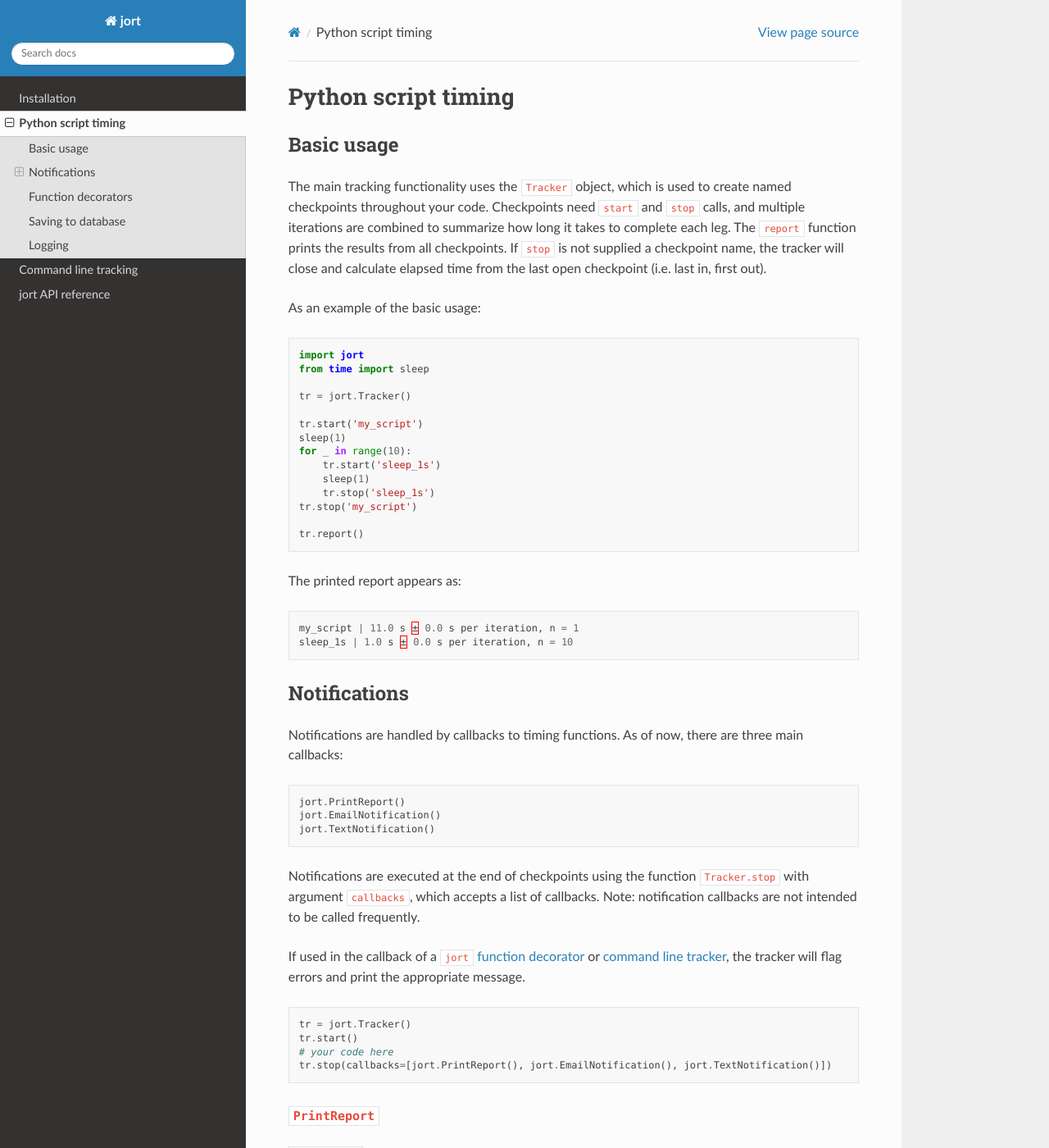
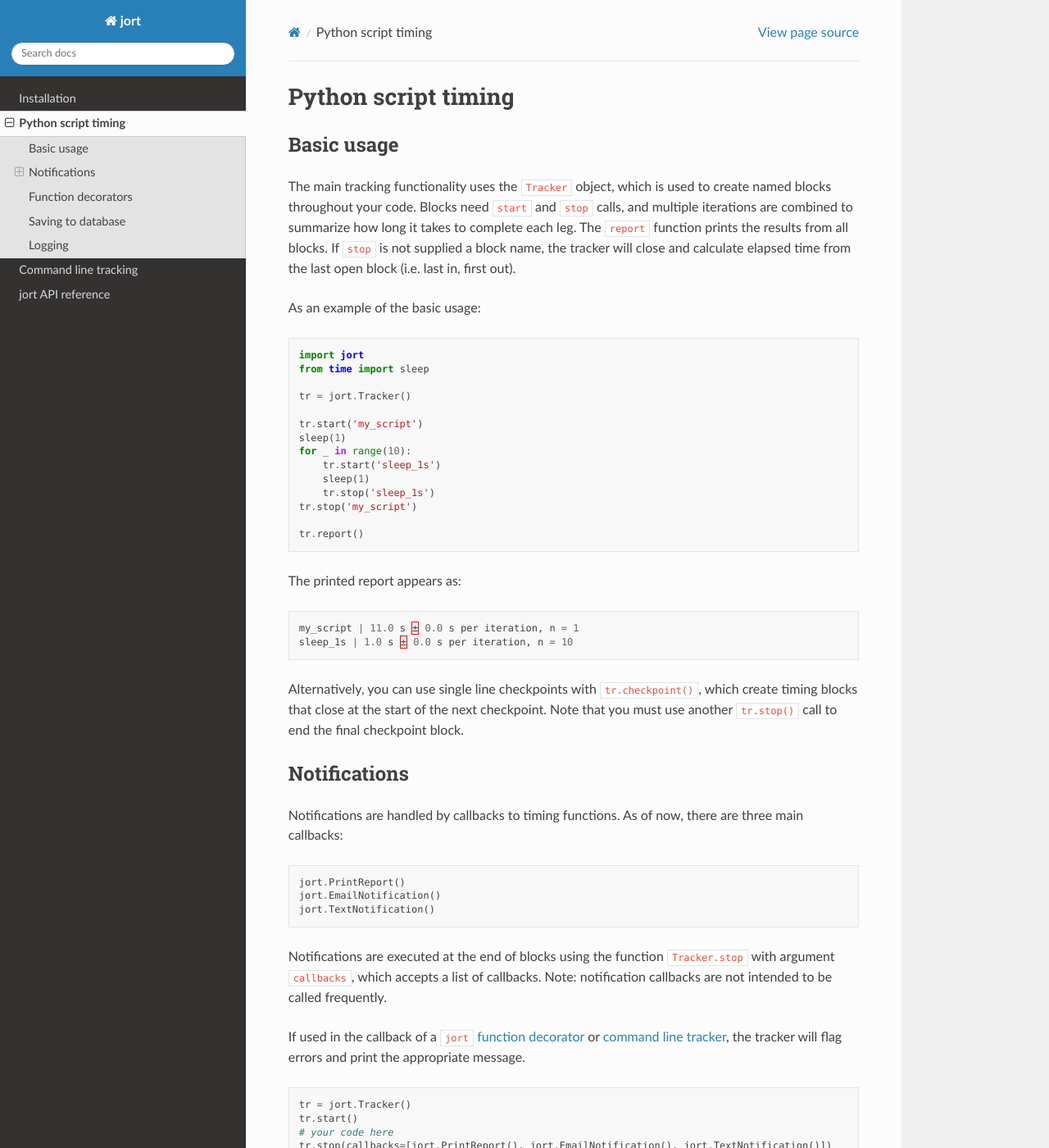
Before and after one commit to bbrzycki/jort, a Sphinx documentation site: the page built from docs/source/scripts.rst, in a window 1280 px wide and 1400 px high. Shown: the whole window at 82% size. Built offline with Sphinx 7.4.7 and the Read the Docs theme 2.0.0, drawn with Linux system fonts in a browser that asks for light colours; some of the changed text lies outside the part shown.

Commit message:
Update docs

```diff
--- a/docs/source/scripts.rst
+++ b/docs/source/scripts.rst
@@ -5,11 +5,11 @@ Basic usage
 -----------
 
 The main tracking functionality uses the :code:`Tracker` object, which is used to
-create named checkpoints throughout your code. Checkpoints need :code:`start` and
+create named blocks throughout your code. Blocks need :code:`start` and
 :code:`stop` calls, and multiple iterations are combined to summarize how long it takes
-to complete each leg. The :code:`report` function prints the results from all checkpoints.
-If :code:`stop` is not supplied a checkpoint name, the tracker will close and calculate
-elapsed time from the last open checkpoint (i.e. last in, first out).
+to complete each leg. The :code:`report` function prints the results from all blocks.
+If :code:`stop` is not supplied a block name, the tracker will close and calculate
+elapsed time from the last open block (i.e. last in, first out).
 
 As an example of the basic usage:
 
@@ -37,6 +37,10 @@ The printed report appears as:
     my_script | 11.0 s ± 0.0 s per iteration, n = 1
     sleep_1s | 1.0 s ± 0.0 s per iteration, n = 10
 
+Alternatively, you can use single line checkpoints with :code:`tr.checkpoint()`, which create
+timing blocks that close at the start of the next checkpoint. Note that you must use another
+:code:`tr.stop()` call to end the final checkpoint block.
+
 
 Notifications
 -------------
@@ -50,7 +54,7 @@ main callbacks:
     jort.EmailNotification()
     jort.TextNotification()
 
-Notifications are executed at the end of checkpoints using the function
+Notifications are executed at the end of blocks using the function
 :code:`Tracker.stop` with argument :code:`callbacks`, which accepts a list of
 callbacks. Note: notification callbacks are not intended to be called frequently.
 
@@ -164,14 +168,14 @@ Saving to database
 ------------------
 
 `jort` allows you to save details of finished jobs to a local database. To save all
-checkpoints to database, use the :code:`to_db` keyword. You can also optionally group jobs
+blocks to database, use the :code:`to_db` keyword. You can also optionally group jobs
 under a common "session" by specifying the :code:`session_name` keyword:
 
 .. code-block:: Python
 
     tr = jort.Tracker(to_db=True, session_name="my_session")
 
-If you do not want every checkpoint to be saved, you can specify manually:
+If you do not want every block to be saved, you can specify manually:
 
 .. code-block:: Python
 
```
Also changed, not shown: README.md (+7 -5 lines).
